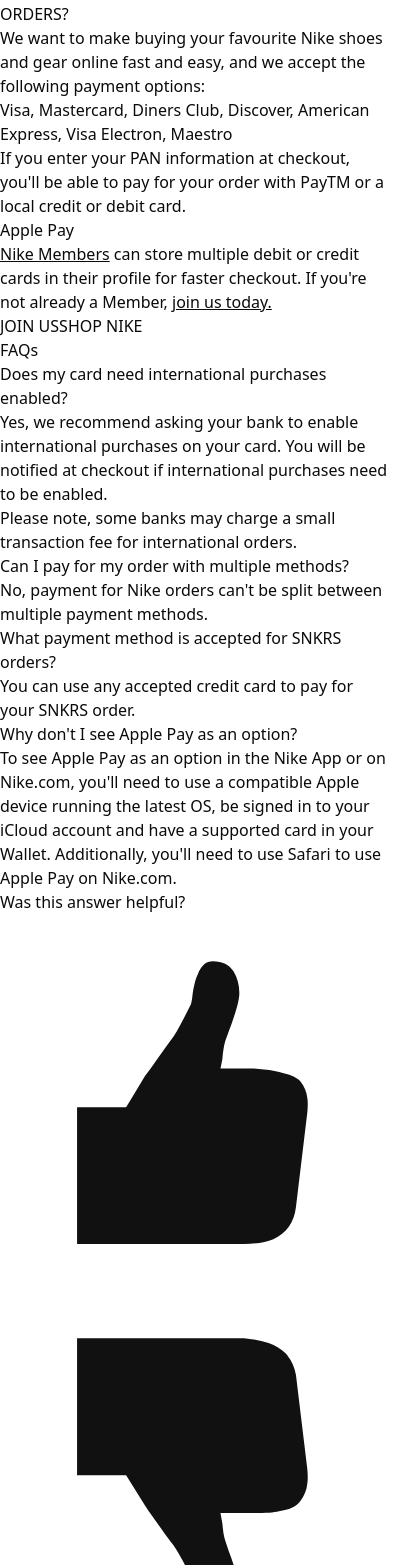
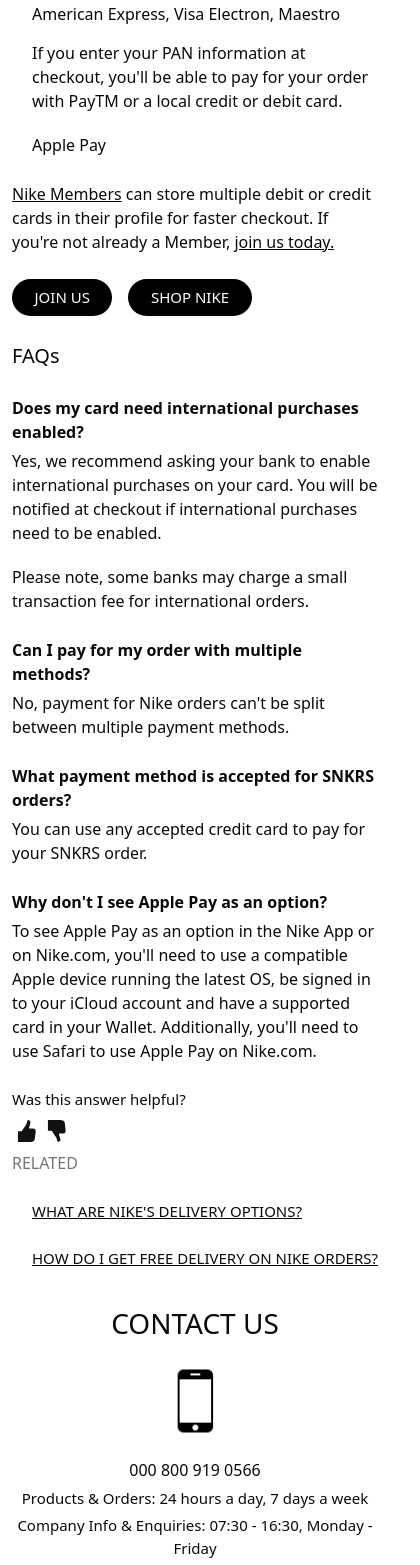
Before and after one commit to jahanshah2/Figma-Template-Hackathone, a Next.js app: page /contact-us in a window 390 px wide. Shown: the part 423-1988 px from the top of the page, 420 px wide, since content can reach past the window. Built offline with nearby package versions, Linux system fonts and the light colour scheme.

Commit message:
help page responsive update

```diff
--- a/app/contact-us/page.tsx
+++ b/app/contact-us/page.tsx
@@ -4,190 +4,190 @@
 export default function ContactUs() {
   return (
     <div className="md:max-w-[1280px] md:mx-auto">
-      <div className="md:mx-16">
-        <div className="md:flex md:flex-col md:justify-center md:items-center">
-          <h1 className="md:text-center md:text-[32px] md:font-[500]">
+      <div className="mx-3 md:mx-16">
+        <div className="flex flex-col justify-center items-center md:flex md:flex-col md:justify-center md:items-center">
+          <h1 className="text-center text-[32px] font-[500] md:text-center md:text-[32px] md:font-[500]">
             GET HELP
           </h1>
-          <div className="md:relative">
+          <div className="relative md:relative">
             <input
               type="email"
               placeholder="What can we help you with?"
-              className="md:border-[#E5E5E5] border-[1px] md:mt-[20px] md:h-[40px] md:rounded-[8px] md:pl-[30px] md:w-[450px] focus-visible:outline-none"
+              className="border-[#E5E5E5]  mt-[20px] h-[40px] rounded-[8px] pl-[30px] w-[450px] md:border-[#E5E5E5] border-[1px] md:mt-[20px] md:h-[40px] md:rounded-[8px] md:pl-[30px] md:w-[450px] focus-visible:outline-none"
             />
             <Image
               src={"/Frame-Search-Icone.svg"}
               alt="icon"
               width={1000}
               height={1000}
-              className="md:h-[18px] md:w-[24px] md:absolute md:right-[10px] md:top-[30px]"
+              className="h-[30px] w-[30px] absolute right-[10px] top-[25px] md:h-[18px] md:w-[24px] md:absolute md:right-[10px] md:top-[30px]"
             />
           </div>
         </div>
-        <div className="md:flex md:mt-[40px]">
+        <div className="mt-[40px] md:flex md:mt-[40px]">
           <div className="md:w-[75%] md:pr-[3%] md:border-r-[2px]">
-            <h2 className="md:font-[500] md:text-[28px]">
+            <h2 className="font-[500] text-[25px] md:font-[500] md:text-[28px]">
               WHAT PAYMENT OPTIONS CAN I USE ON NIKE ORDERS?
             </h2>
-            <p className="md:font-[400] md:text-[15px] md:mt-[25px]">
+            <p className="font-[400] text-[15px] mt-[25px] md:font-[400] md:text-[15px] md:mt-[25px]">
               We want to make buying your favourite Nike shoes and gear online
               fast and easy, and we accept the following payment options:
             </p>
-            <div className="md:ml-[20px]">
-              <p className="md:font-[400] md:text-[16px] md:mt-[20px]">
+            <div className="ml-[20px] md:ml-[20px]">
+              <p className="font-[400] text-[16px] mt-[15px] md:font-[400] md:text-[16px] md:mt-[20px]">
                 Visa, Mastercard, Diners Club, Discover, American Express, Visa
                 Electron, Maestro
               </p>
-              <p className="md:font-[400] md:text-[16px] md:mt-[20px]">
+              <p className="font-[400] text-[16px] mt-[15px] md:font-[400] md:text-[16px] md:mt-[20px]">
                 If you enter your PAN information at checkout, you'll be able to
                 pay for your order with PayTM or a local credit or debit card.
               </p>
-              <p className="md:font-[400] md:text-[16px] md:mt-[20px]">
+              <p className="font-[400] text-[16px] mt-[20px] md:font-[400] md:text-[16px] md:mt-[20px]">
                 Apple Pay
               </p>
             </div>
-            <p className="md:font-[400] md:text-[16px] md:mt-[25px]">
-              <span className="underline md:font-[500]">Nike Members</span> can
+            <p className="font-[400] text-[16px] mt-[25px] md:font-[400] md:text-[16px] md:mt-[25px]">
+              <span className="underline font-[500] md:font-[500]">Nike Members</span> can
               store multiple debit or credit cards in their profile for faster
               checkout. If you're not already a Member,{" "}
-              <span className="underline md:font-[500]">join us today.</span>
+              <span className="underline font-[500] md:font-[500]">join us today.</span>
             </p>
-            <div className="md:mt-[25px] md:flex gap-4 md:text-white">
-              <button className="md:bg-black md:py-[7.5px] md:px-[22.5px] md:rounded-[25px] md:font-[500] md:text-[15px]">
+            <div className="mt-[25px] flex text-white md:mt-[25px] md:flex gap-4 md:text-white">
+              <button className="bg-black py-[7.5px] px-[22.5px] rounded-[25px] font-[500] text-[15px] md:bg-black md:py-[7.5px] md:px-[22.5px] md:rounded-[25px] md:font-[500] md:text-[15px]">
                 JOIN US
               </button>
-              <button className="md:bg-black md:py-[7.5px] md:px-[22.5px] md:rounded-[25px] md:font-[500] md:text-[15px]">
+              <button className="bg-black py-[7.5px] px-[22.5px] rounded-[25px] font-[500] text-[15px] md:bg-black md:py-[7.5px] md:px-[22.5px] md:rounded-[25px] md:font-[500] md:text-[15px]">
                 SHOP NIKE
               </button>
             </div>
-            <h3 className="md:font-[500] md:text-[20px] md:mt-[25px]">FAQs</h3>
-            <h4 className="md:font-[600] md:text-[16px] md:mt-[25px]">
+            <h3 className="font-[500] text-[20px] mt-[25px] md:font-[500] md:text-[20px] md:mt-[25px]">FAQs</h3>
+            <h4 className="font-[600] text-[16px] mt-[25px] md:font-[600] md:text-[16px] md:mt-[25px]">
               Does my card need international purchases enabled?
             </h4>
-            <p className="md:font-[400] md:text-[16px] md:mt-[5px]">
+            <p className="font-[400] text-[16px] mt-[5px] md:font-[400] md:text-[16px] md:mt-[5px]">
               Yes, we recommend asking your bank to enable international
               purchases on your card. You will be notified at checkout if
               international purchases need to be enabled.
             </p>
-            <p className="md:font-[400] md:text-[16px] md:mt-[20px]">
+            <p className="font-[400] text-[16px] mt-[20px] md:font-[400] md:text-[16px] md:mt-[20px]">
               Please note, some banks may charge a small transaction fee for
               international orders.
             </p>
-            <h4 className="md:font-[600] md:text-[16px] md:mt-[25px]">
+            <h4 className="font-[600] text-[16px] mt-[25px] md:font-[600] md:text-[16px] md:mt-[25px]">
               Can I pay for my order with multiple methods?
             </h4>
-            <p className="md:font-[400] md:text-[16px] md:mt-[5px]">
+            <p className="font-[400] text-[16px] mt-[5px] md:font-[400] md:text-[16px] md:mt-[5px]">
               No, payment for Nike orders can't be split between multiple
               payment methods.
             </p>
-            <h4 className="md:font-[600] md:text-[16px] md:mt-[25px]">
+            <h4 className="font-[600] text-[16px] mt-[25px] md:font-[600] md:text-[16px] md:mt-[25px]">
               What payment method is accepted for SNKRS orders?
             </h4>
-            <p className="md:font-[400] md:text-[16px] md:mt-[5px]">
+            <p className="font-[400] text-[16px] mt-[5px] md:font-[400] md:text-[16px] md:mt-[5px]">
               You can use any accepted credit card to pay for your SNKRS order.
             </p>
-            <h4 className="md:font-[600] md:text-[16px] md:mt-[25px]">
+            <h4 className="font-[600] text-[16px] mt-[25px] md:font-[600] md:text-[16px] md:mt-[25px]">
               Why don't I see Apple Pay as an option?
             </h4>
-            <p className="md:font-[400] md:text-[16px] md:mt-[5px]">
+            <p className="font-[400] text-[16px] mt-[5px] md:font-[400] md:text-[16px] md:mt-[5px]">
               To see Apple Pay as an option in the Nike App or on Nike.com,
               you'll need to use a compatible Apple device running the latest
               OS, be signed in to your iCloud account and have a supported card
               in your Wallet. Additionally, you'll need to use Safari to use
               Apple Pay on Nike.com.
             </p>
-            <p className="md:font-[400] md:text-[15px] md:mt-[25px]">
+            <p className="font-[400] text-[15px] mt-[25px] md:font-[400] md:text-[15px] md:mt-[25px]">
               Was this answer helpful?
             </p>
-            <div className="md:flex md">
+            <div className="flex md:flex">
               <Image
                 src={"/Frame-Like-Icon.svg"}
                 alt="icon"
                 width={1000}
                 height={1000}
-                className="md:h-[30px] md:w-[30px] md:mt-[5px]"
+                className="h-[30px] w-[30px] mt-[5px] md:h-[30px] md:w-[30px] md:mt-[5px]"
               />
               <Image
                 src={"/Frame-Unlike-Icon.svg"}
                 alt="icon"
                 width={1000}
                 height={1000}
-                className="md:h-[30px] md:w-[30px] md:mt-[5px]"
+                className="h-[30px] w-[30px] mt-[5px] md:h-[30px] md:w-[30px] md:mt-[5px]"
               />
             </div>
-            <p className="md:text-[16px] md:font-[500] md:text-[#757575] md:mt-[5px]">
+            <p className="text-[16px] font-[500] text-[#757575] mt-[5px] md:text-[16px] md:font-[500] md:text-[#757575] md:mt-[5px]">
               RELATED
             </p>
-            <div className="md:ml-[20px] md:text-[15px] md:font-[500] underline">
-              <p className="md:mt-[25px]">WHAT ARE NIKE'S DELIVERY OPTIONS?</p>
-              <p className="md:mt-[25px]">
+            <div className="ml-[20px] text-[15px] font-[500] md:ml-[20px] md:text-[15px] md:font-[500] underline">
+              <p className="mt-[25px] md:mt-[25px]">WHAT ARE NIKE'S DELIVERY OPTIONS?</p>
+              <p className="mt-[25px] md:mt-[25px]">
                 HOW DO I GET FREE DELIVERY ON NIKE ORDERS?
               </p>
             </div>
           </div>
           <div className="md:flex md:justify-end md:w-[25%]">
-            <div className="md:w-[90%] md:h-[100px] md:text-center">
-              <div className="md:flex md:flex-col md:items-center">
-                <h4 className="md:font-[500] md:text-[28px]">CONTACT US</h4>
+            <div className="text-center md:w-[90%] md:h-[100px] md:text-center">
+              <div className="flex flex-col items-center mt-8 md:flex md:mt-0 md:flex-col md:items-center">
+                <h4 className="font-[500] text-[28px] md:font-[500] md:text-[28px]">CONTACT US</h4>
                 <Image
                   src={"/Image-Phone.svg"}
                   alt="icon"
                   width={1000}
                   height={1000}
-                  className="md:h-[64px] md:w-[64px] md:mt-[25px]"
+                  className="h-[64px] w-[64px] mt-[25px] md:h-[64px] md:w-[64px] md:mt-[25px]"
                 />
-                <p className="md:font-[500] md:text-[16px] md:mt-[25px]">
+                <p className="font-[500] text-[16px] mt-[25px] md:font-[500] md:text-[16px] md:mt-[25px]">
                   000 800 919 0566
                 </p>
-                <p className="md:font-[400] md:text-[15px] md:mt-[5px]">
+                <p className="font-[400] text-[15px] mt-[5px] md:font-[400] md:text-[15px] md:mt-[5px]">
                   Products & Orders: 24 hours a day, 7 days a week
                 </p>
-                <p className="md:font-[400] md:text-[15px] md:mt-[5px]">
+                <p className="font-[400] text-[15px] mt-[5px] md:font-[400] md:text-[15px] md:mt-[5px]">
                   Company Info & Enquiries: 07:30 - 16:30, Monday - Friday
                 </p>
               </div>
-              <div className="md:flex md:flex-col md:items-center md:mt-[30px]">
+              <div className="flex flex-col items-center mt-[30px] md:flex md:flex-col md:items-center md:mt-[30px]">
                 <Image
                   src={"/Image-Message.svg"}
                   alt="icon"
                   width={1000}
                   height={1000}
-                  className="md:h-[64px] md:w-[64px] md:mt-[25px]"
+                  className="h-[64px] w-[64px] mt-[25px] md:h-[64px] md:w-[64px] md:mt-[25px]"
                 />
-                <p className="md:font-[500] md:text-[16px] md:mt-[25px]">
+                <p className="font-[500] text-[16px] mt-[25px] md:font-[500] md:text-[16px] md:mt-[25px]">
                   24 hours a day
                 </p>
-                <p className="md:font-[400] md:text-[15px] md:mt-[5px]">
+                <p className="font-[400] text-[15px] mt-[5px] md:font-[400] md:text-[15px] md:mt-[5px]">
                   7 days a week
                 </p>
               </div>
-              <div className="md:flex md:flex-col md:items-center md:mt-[30px]">
+              <div className="flex flex-col items-center mt-[30px] md:flex md:flex-col md:items-center md:mt-[30px]">
                 <Image
                   src={"/Image-Message.svg"}
                   alt="icon"
                   width={1000}
                   height={1000}
-                  className="md:h-[64px] md:w-[64px] md:mt-[25px]"
+                  className="h-[64px] w-[64px] mt-[25px] md:h-[64px] md:w-[64px] md:mt-[25px]"
                 />
-                <p className="md:font-[500] md:text-[16px] md:mt-[25px]">
+                <p className="font-[500] text-[16px] mt-[25px] md:font-[500] md:text-[16px] md:mt-[25px]">
                   We'll reply within
                 </p>
-                <p className="md:font-[400] md:text-[15px] md:mt-[5px]">
+                <p className="font-[400] text-[15px] mt-[5px] md:font-[400] md:text-[15px] md:mt-[5px]">
                   five business days
                 </p>
               </div>
-              <div className="md:flex md:flex-col md:items-center md:mt-[30px]">
+              <div className="flex flex-col items-center mt-[30px] md:flex md:flex-col md:items-center md:mt-[30px]">
                 <Image
                   src={"/Image-Location-Icon.svg"}
                   alt="icon"
                   width={1000}
                   height={1000}
-                  className="md:h-[64px] md:w-[64px] md:mt-[25px]"
+                  className="h-[64px] w-[64px] mt-[25px] md:h-[64px] md:w-[64px] md:mt-[25px]"
                 />
-                <p className="md:font-[500] md:text-[16px] md:mt-[25px]">
+                <p className="font-[500] text-[16px] mt-[25px] md:font-[500] md:text-[16px] md:mt-[25px]">
                   We'll reply within
                 </p>
-                <p className="md:font-[400] md:text-[15px] md:mt-[5px]">
+                <p className="font-[400] text-[15px] mt-[5px] md:font-[400] md:text-[15px] md:mt-[5px]">
                   five business days
                 </p>
               </div>
```
